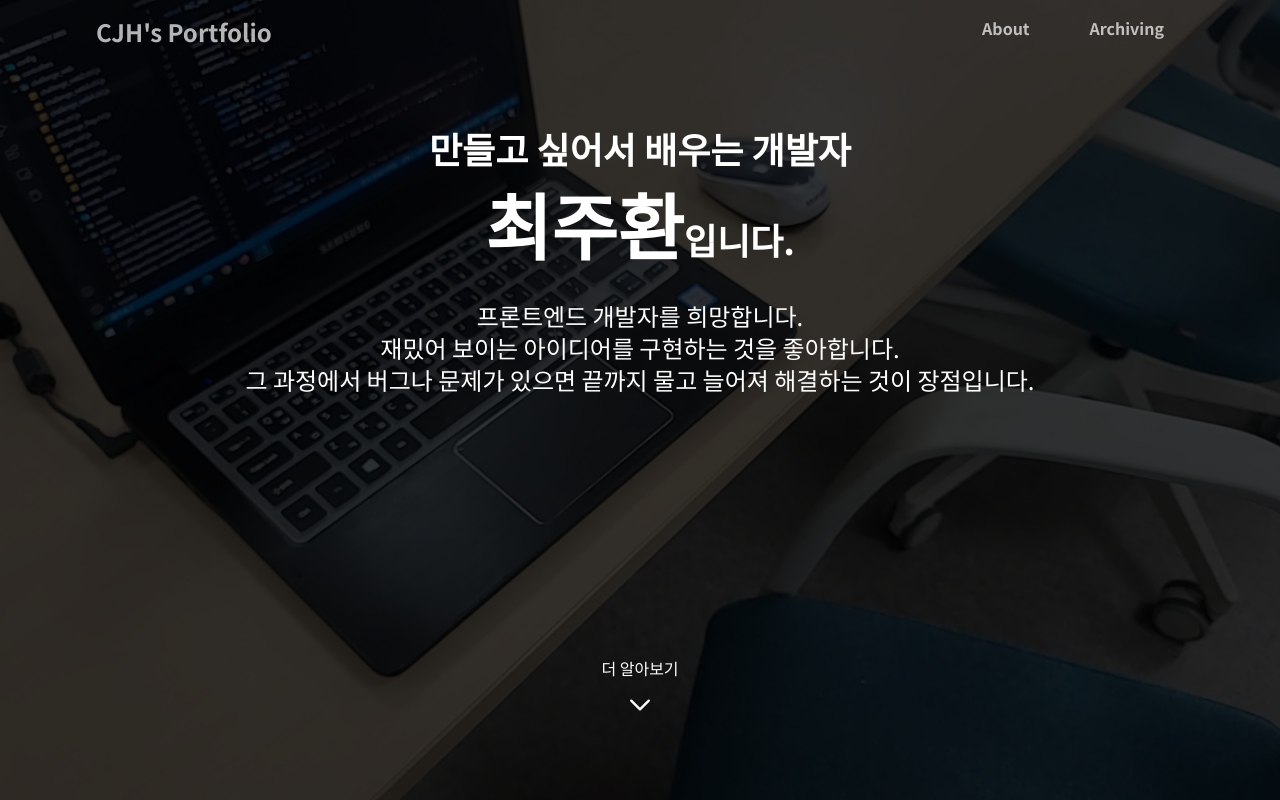
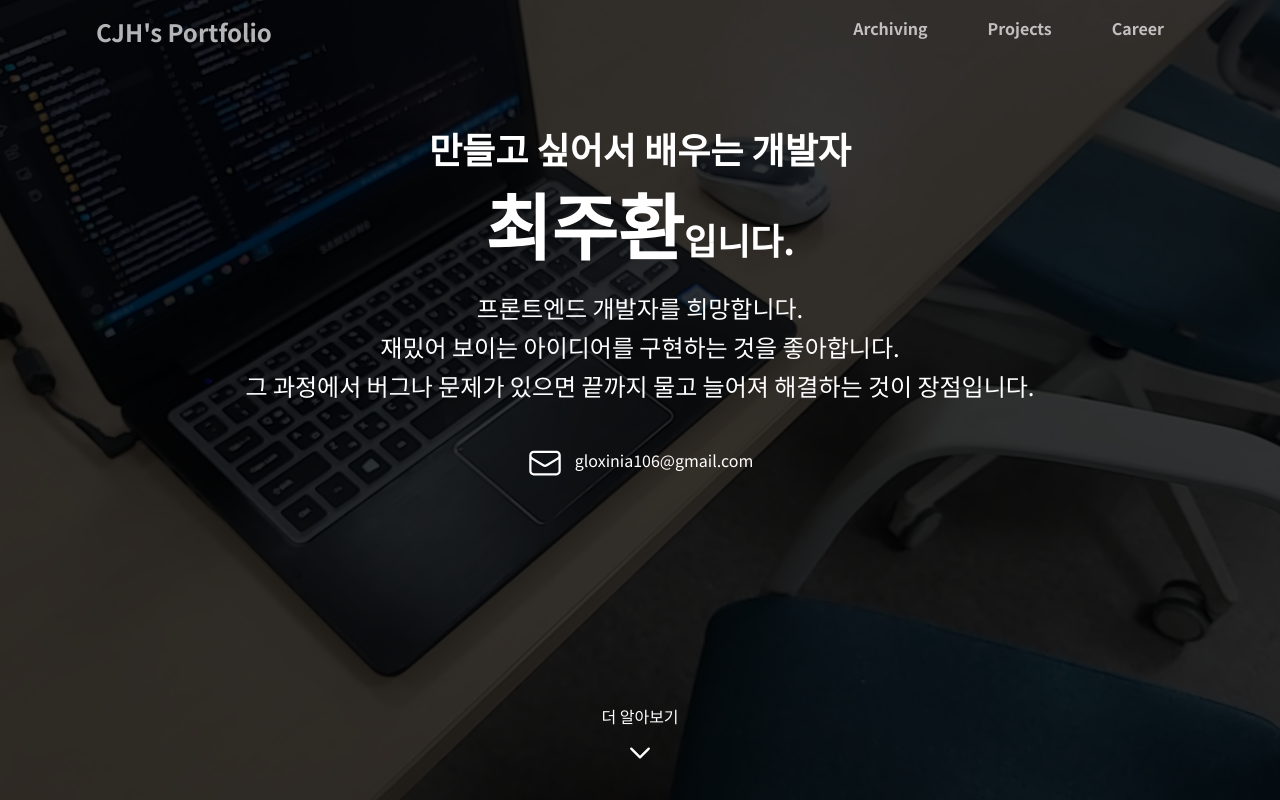
Before and after one commit to gloxinia106/portfolio, a Next.js app: page / in a window 1280 px wide. Built offline with nearby package versions, Linux system fonts and the light colour scheme.

Commit message:
add email address

```diff
--- /dev/null
+++ b/app/alert.css
@@ -0,0 +1,14 @@
+.alert {
+  position: fixed;
+  top: -100px;
+  left: 50%;
+  transform: translate(-50%, -50%);
+  text-align: center;
+  z-index: 1000;
+  transition: top 0.5s ease;
+}
+
+.alert.show {
+  top: 40px;
+  transition: top 0.5s ease;
+}
--- /dev/null
+++ b/app/components/alert.tsx
@@ -0,0 +1,43 @@
+import React, { useState, useEffect, Dispatch, SetStateAction } from "react";
+import "../alert.css";
+
+interface AlertProps {
+  message: string;
+  success: boolean;
+  setMessage: Dispatch<SetStateAction<string>>;
+}
+
+const Alert = ({ message, success, setMessage }: AlertProps) => {
+  const [showAlert, setShowAlert] = useState(false);
+
+  useEffect(() => {
+    if (message) {
+      setShowAlert(true);
+
+      const timer = setTimeout(() => {
+        setShowAlert(false);
+      }, 2500);
+
+      const timer2 = setTimeout(() => {
+        setMessage("");
+      }, 3000);
+
+      return () => {
+        clearTimeout(timer);
+        clearTimeout(timer2);
+      };
+    }
+  }, [message]);
+
+  return (
+    <div
+      className={`alert px-10 py-2.5 text-sm rounded-lg text-white ${
+        success ? "bg-green-600" : "bg-red-500"
+      } ${showAlert ? "show" : ""}`}
+    >
+      {message}
+    </div>
+  );
+};
+
+export default Alert;
--- a/app/components/nav.tsx
+++ b/app/components/nav.tsx
@@ -22,7 +22,7 @@ export const Nav = ({ slideIndex }: NavProps) => {
           onClick={() => {
             swiper.slideTo(0);
           }}
-          className={`text-2xl text-black cursor-pointer transition-colors duration-100 font-semibold opacity-70 ${
+          className={`text-2xl text-black cursor-pointer transition-colors duration-100 font-bold opacity-70 ${
             slideIndex === 0 ? "md:text-white" : "md:text-black"
           }`}
         >
@@ -38,18 +38,25 @@ export const Nav = ({ slideIndex }: NavProps) => {
               onClick={() => {
                 swiper.slideTo(1);
               }}
-              className="flex items-center cursor-pointer px-5 justify-center font-semibold"
+              className="flex items-center cursor-pointer px-5 justify-center font-bold"
             >
-              About
+              Archiving
             </li>
-
             <li
               onClick={() => {
                 swiper.slideTo(2);
               }}
-              className="flex items-center cursor-pointer px-5 justify-center font-semibold"
+              className="flex items-center cursor-pointer px-5 justify-center font-bold"
             >
-              Archiving
+              Projects
+            </li>
+            <li
+              onClick={() => {
+                swiper.slideTo(3);
+              }}
+              className="flex items-center cursor-pointer px-5 justify-center font-bold"
+            >
+              Career
             </li>
           </ul>
         </nav>
@@ -101,7 +108,7 @@ export const Nav = ({ slideIndex }: NavProps) => {
             }}
             className="font-bold cursor-pointer"
           >
-            About
+            Archiving
           </li>
           <li
             onClick={() => {
@@ -109,7 +116,15 @@ export const Nav = ({ slideIndex }: NavProps) => {
             }}
             className="font-bold cursor-pointer"
           >
-            Archiving
+            Projects
+          </li>
+          <li
+            onClick={() => {
+              swiper.slideTo(3);
+            }}
+            className="font-bold cursor-pointer"
+          >
+            Career
           </li>
         </ul>
       </nav>
--- /dev/null
+++ b/app/components/section-layout.tsx
@@ -0,0 +1,17 @@
+import { ReactNode } from "react";
+
+interface SectionLayoutProps {
+  children: ReactNode;
+  title: string;
+}
+
+export const SectionLayout = ({ children, title }: SectionLayoutProps) => {
+  return (
+    <div className="mt-16 px-10 py-16 max-w-6xl mx-auto">
+      <h1 className="text-5xl text-center font-black tracking-tighter">
+        {title}
+      </h1>
+      <div className="mt-12">{children}</div>
+    </div>
+  );
+};
--- a/app/components/section/about-section.tsx
+++ /dev/null
@@ -1,3 +0,0 @@
-export const AboutSection = () => {
-  return <div className="bg-blue-500 h-full">About</div>;
-};
--- /dev/null
+++ b/app/components/section/archiving-section.tsx
@@ -0,0 +1,9 @@
+import { SectionLayout } from "../section-layout";
+
+export const ArchivingSection = () => {
+  return (
+    <SectionLayout title="ARCHIVING">
+      <div>asd</div>
+    </SectionLayout>
+  );
+};
--- a/app/components/section/home-section.tsx
+++ b/app/components/section/home-section.tsx
@@ -1,9 +1,24 @@
+import { useState } from "react";
 import { useSwiper } from "swiper/react";
+import Alert from "../alert";
 
 export const HomeSection = () => {
+  const [message, setMessage] = useState("");
+  const [success, setSuccess] = useState(false);
   const swiper = useSwiper();
+  const onClickEmail = async () => {
+    try {
+      await navigator.clipboard.writeText("gloxinia106@gmail.com");
+      setMessage("이메일을 복사했습니다.");
+      setSuccess(true);
+    } catch (err) {
+      setMessage("이메일 복사에 실패했습니다.");
+      setSuccess(false);
+    }
+  };
   return (
     <div className="h-full relative">
+      <Alert message={message} success={success} setMessage={setMessage} />
       <img
         src="/home-section/bg.jpg"
         className="absolute top-0 left-0 w-full h-full object-cover -z-10"
@@ -11,14 +26,14 @@ export const HomeSection = () => {
       <div className="absolute top-0 left-0 w-full h-full object-cover bg-black opacity-80 -z-10"></div>
       <div className="flex flex-col items-center text-white mx-10">
         <div className="mt-32 flex flex-col items-center">
-          <h4 className="text-2xl md:text-4xl font-semibold up-animation">
+          <h4 className="text-2xl md:text-4xl font-bold up-animation">
             만들고 싶어서 배우는 개발자
           </h4>
           <div className="mt-5 up-animation delay-2">
             <h2 className="text-4xl md:text-7xl font-bold inline">최주환</h2>
             <span className="text-xl md:text-4xl font-bold">입니다.</span>
           </div>
-          <p className="mt-10 text-center up-animation text-lg md:text-2xl break-keep delay-3">
+          <p className="mt-7 text-center leading-relaxed up-animation text-lg md:text-2xl md:leading-relaxed break-keep delay-3">
             프론트엔드 개발자를 희망합니다. <br />
             재밌어 보이는 아이디어를 구현하는 것을 좋아합니다.
             <br />
@@ -26,12 +41,32 @@ export const HomeSection = () => {
             장점입니다. <br />
           </p>
         </div>
+        <button
+          onClick={onClickEmail}
+          className="mt-10 space-x-3 flex items-center up-animation delay-3"
+        >
+          <svg
+            xmlns="http://www.w3.org/2000/svg"
+            fill="none"
+            viewBox="0 0 24 24"
+            strokeWidth={1.5}
+            stroke="currentColor"
+            className="w-9 h-9"
+          >
+            <path
+              strokeLinecap="round"
+              strokeLinejoin="round"
+              d="M21.75 6.75v10.5a2.25 2.25 0 01-2.25 2.25h-15a2.25 2.25 0 01-2.25-2.25V6.75m19.5 0A2.25 2.25 0 0019.5 4.5h-15a2.25 2.25 0 00-2.25 2.25m19.5 0v.243a2.25 2.25 0 01-1.07 1.916l-7.5 4.615a2.25 2.25 0 01-2.36 0L3.32 8.91a2.25 2.25 0 01-1.07-1.916V6.75"
+            />
+          </svg>
 
+          <span className="relative top-[-3px]">gloxinia106@gmail.com</span>
+        </button>
         <button
           onClick={() => {
             swiper.slideNext();
           }}
-          className="flex flex-col items-center absolute bottom-[10%] text-white up-animation delay-3"
+          className="flex flex-col items-center absolute bottom-[4%] text-white up-animation delay-3"
         >
           <div className="mb-3">더 알아보기</div>
           <svg
--- a/app/globals.css
+++ b/app/globals.css
@@ -1,6 +1,10 @@
 @tailwind base;
 @tailwind components;
 @tailwind utilities;
+
+body {
+  font-family: "Noto Sans KR", sans-serif;
+}
 
 .up-animation {
   transform: translateY(30px);
--- a/app/layout.tsx
+++ b/app/layout.tsx
@@ -1,11 +1,5 @@
 import "./globals.css";
 import type { Metadata } from "next";
-import { Noto_Sans_KR } from "next/font/google";
-
-const inter = Noto_Sans_KR({
-  subsets: ["latin"],
-  weight: ["400", "500", "700"],
-});
 
 export const metadata: Metadata = {
   title: "Create Next App",
@@ -19,7 +13,19 @@ export default function RootLayout({
 }) {
   return (
     <html lang="en">
-      <body className={inter.className}>{children}</body>
+      <head>
+        <link rel="preconnect" href="https://fonts.googleapis.com" />
+        <link
+          rel="preconnect"
+          href="https://fonts.gstatic.com"
+          crossOrigin="anonymous"
+        />
+        <link
+          href="https://fonts.googleapis.com/css2?family=Noto+Sans+KR:wght@400;500;700;900&display=swap"
+          rel="stylesheet"
+        />
+      </head>
+      <body>{children}</body>
     </html>
   );
 }
--- a/app/page.tsx
+++ b/app/page.tsx
@@ -6,7 +6,7 @@ import { HomeSection } from "@/app/components/section/home-section";
 
 import "swiper/css";
 import "swiper/css/pagination";
-import { AboutSection } from "./components/section/about-section";
+import { ArchivingSection } from "./components/section/archiving-section";
 import { Nav } from "./components/nav";
 import { useState } from "react";
 
@@ -31,7 +31,7 @@ export default function Home() {
         <HomeSection />
       </SwiperSlide>
       <SwiperSlide>
-        <AboutSection />
+        <ArchivingSection />
       </SwiperSlide>
       <SwiperSlide></SwiperSlide>
       <SwiperSlide></SwiperSlide>
```
